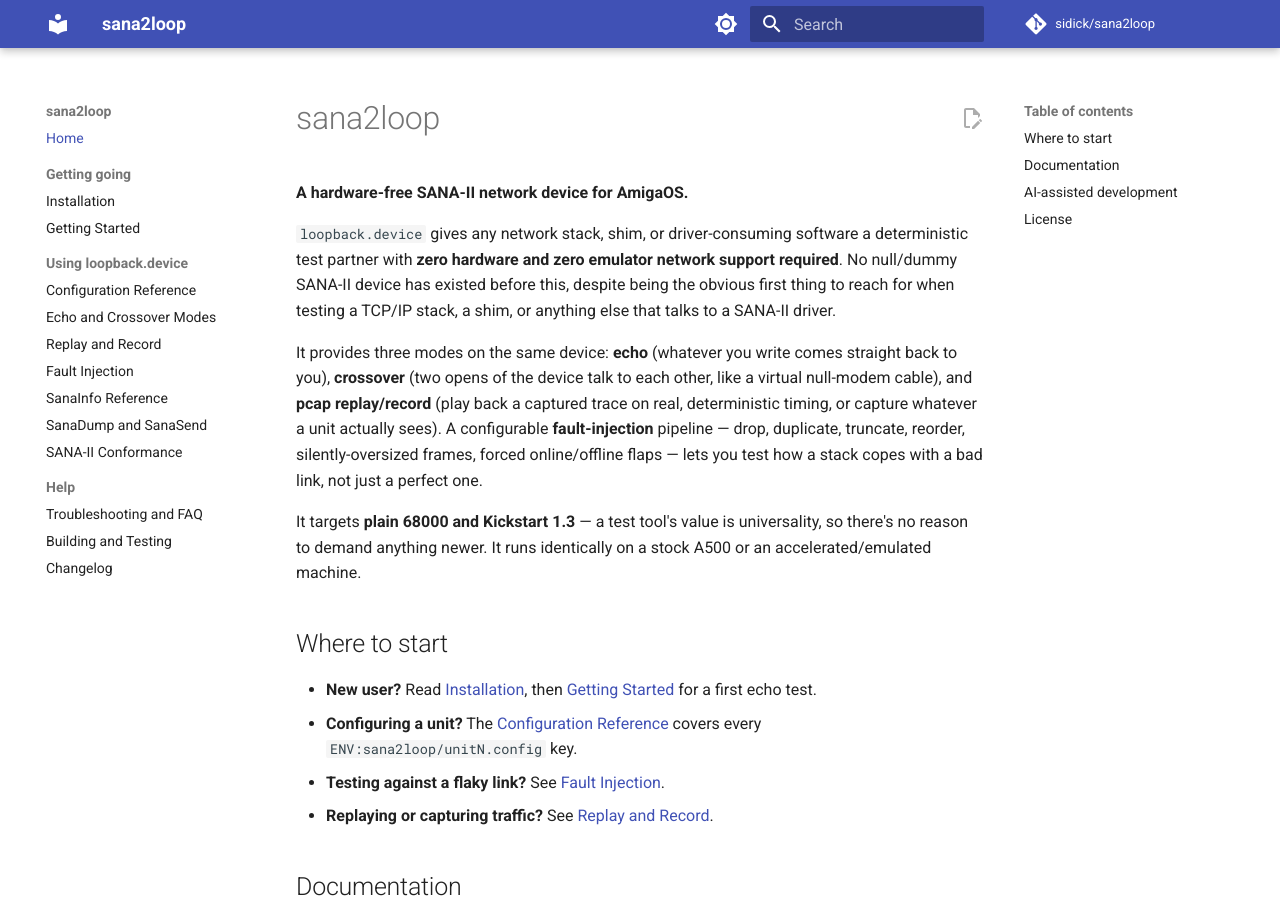
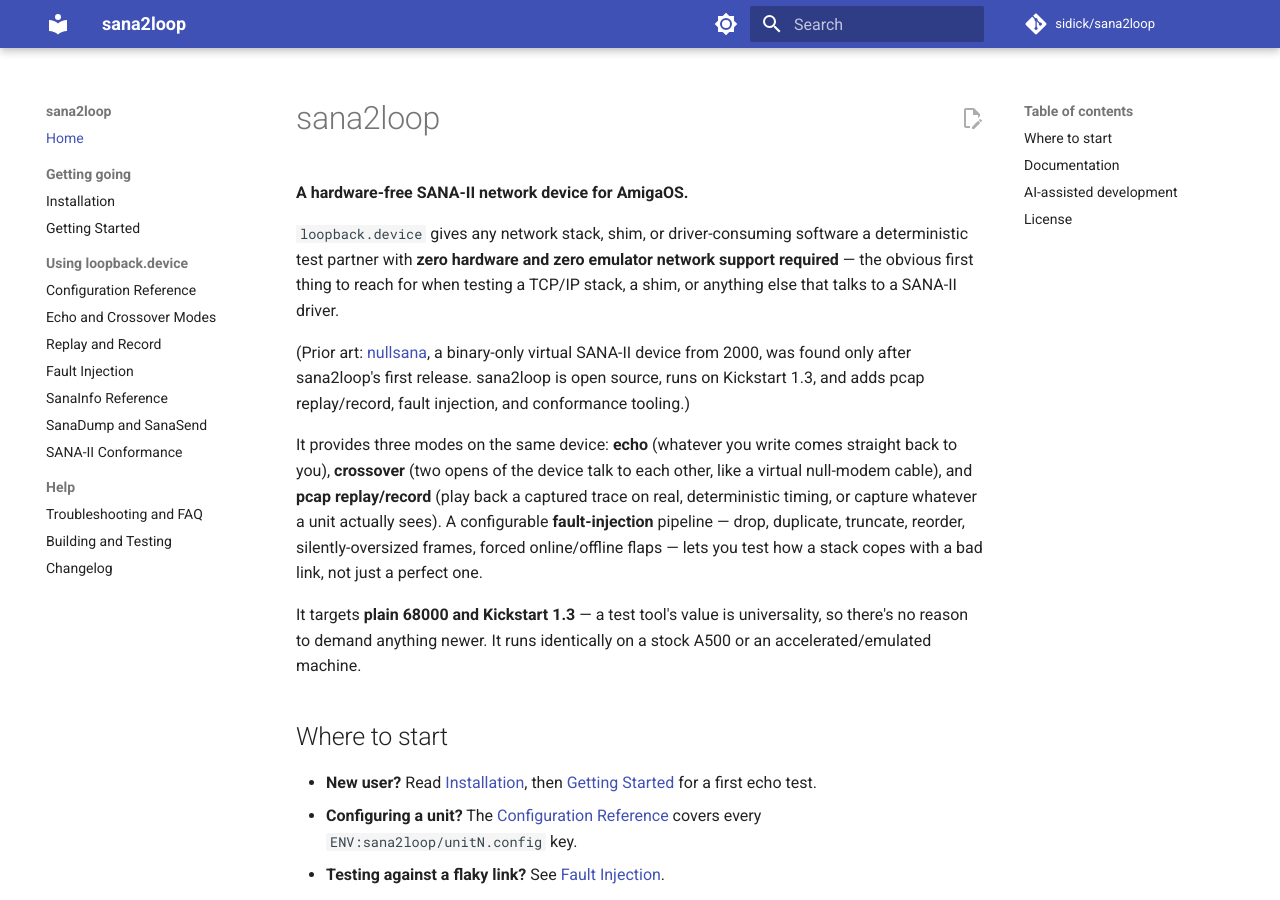
Before and after one commit to sidick/sana2loop, an MkDocs documentation site: the page built from userdocs/index.md, in a window 1280 px wide and 900 px high. Built offline with MkDocs 1.6.1 and Material for MkDocs 9.7.7, drawn with Linux system fonts in a browser that asks for light colours; comment, search, counter and statistics services are not loaded; the version menu is left out.

Commit message:
Docs: retract the "no prior art" claim -- nullsana (Aminet, 2000) predates this
nullsana (comm/tcp/nullsana, Jörg Rebenstorf, 2000, binary-only, based
on Pekka Pessi's agnet.device) is a virtual SANA-II device with
loopback and unit-crossover modes, found only after sana2loop's first
release. README, the Aminet readme, and the userdocs landing page now
note it as prior art instead of claiming primacy; CLAUDE.md records the
retraction and points at issues #24-#30 for the nullsana-inspired
feature ideas.

Co-Authored-By: Claude Fable 5 <noreply@anthropic.com>
Claude-Session: https://claude.ai/code/session_017bmJN5v32PeCPwZeU3Std8

```diff
--- a/userdocs/index.md
+++ b/userdocs/index.md
@@ -4,10 +4,15 @@
 
 `loopback.device` gives any network stack, shim, or driver-consuming
 software a deterministic test partner with **zero hardware and zero
-emulator network support required**. No null/dummy SANA-II device has
-existed before this, despite being the obvious first thing to reach for
-when testing a TCP/IP stack, a shim, or anything else that talks to a
-SANA-II driver.
+emulator network support required** — the obvious first thing to reach
+for when testing a TCP/IP stack, a shim, or anything else that talks to
+a SANA-II driver.
+
+(Prior art: [nullsana](https://aminet.net/package/comm/tcp/nullsana), a
+binary-only virtual SANA-II device from 2000, was found only after
+sana2loop's first release. sana2loop is open source, runs on Kickstart
+1.3, and adds pcap replay/record, fault injection, and conformance
+tooling.)
 
 It provides three modes on the same device: **echo** (whatever you write
 comes straight back to you), **crossover** (two opens of the device talk to
```
Also changed, not shown: CLAUDE.md (+11 -5 lines), README.md (+10 -5 lines), 1 other file.
